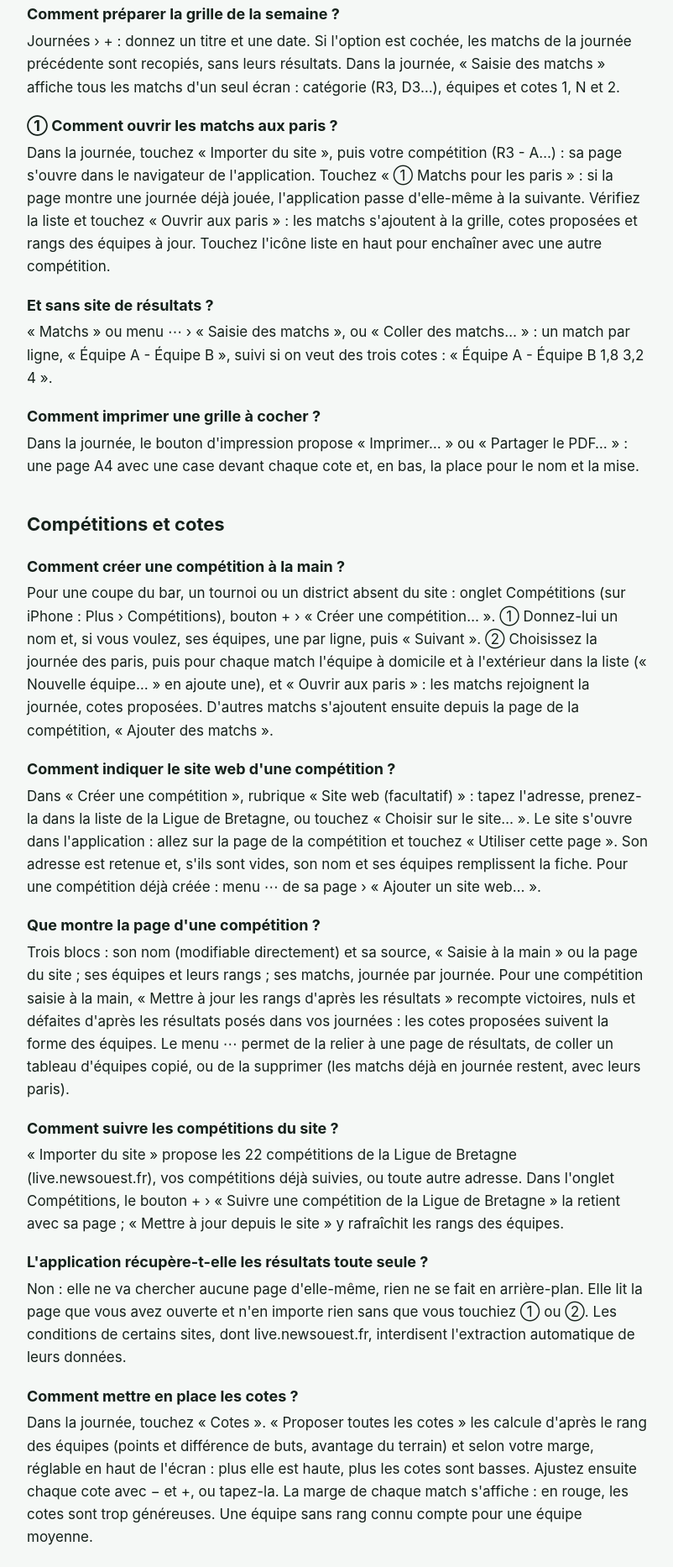
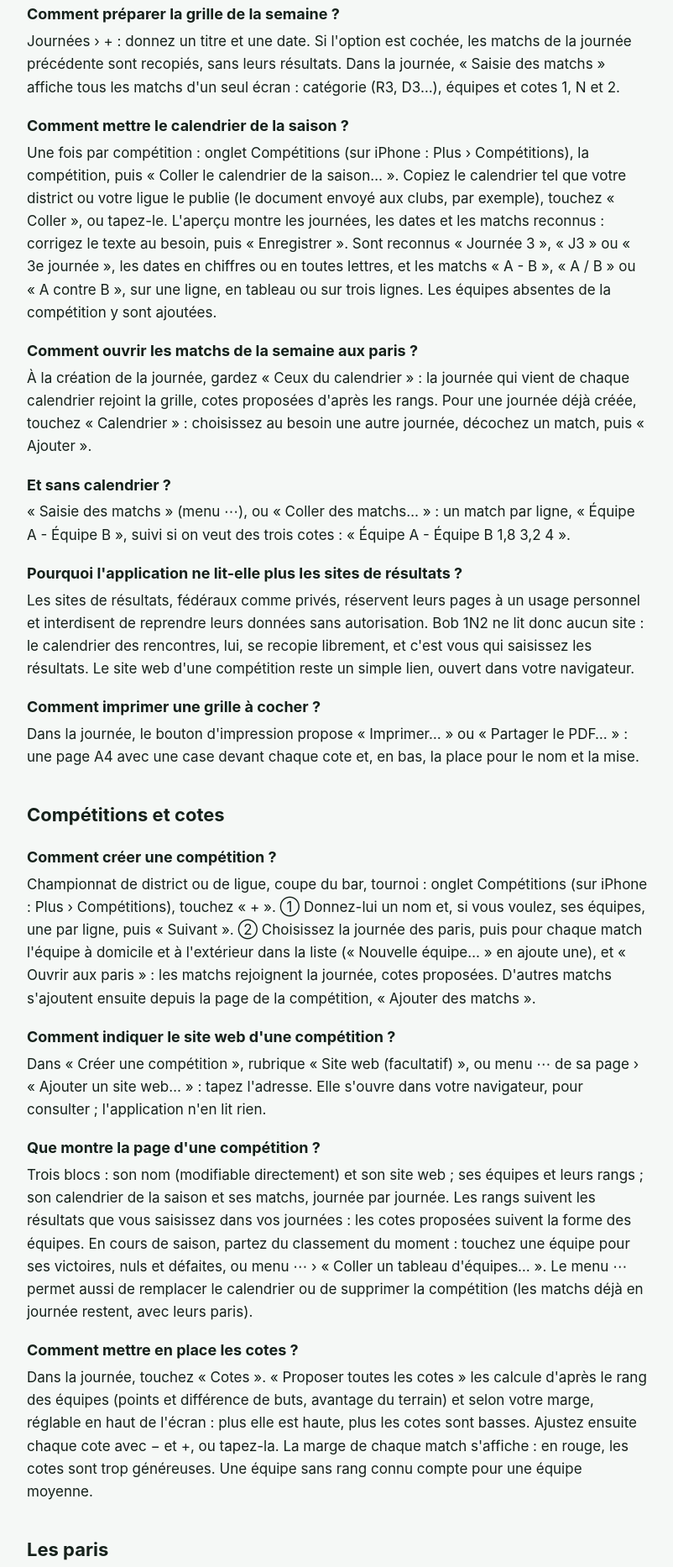
Before and after one commit to boboul-cloud/bob1n2, a plain HTML site: page assistance.html in a window 1280 px wide. Shown: the part 571-2437 px from the top of the page at 84% size, without its empty margins (238-1040 px from the left). Drawn offline with Linux system fonts and the light colour scheme.

Commit message:
Plus de navigateur intégré : le calendrier de la saison à la place
NEWSOUEST a refusé toute utilisation de live.newsouest.fr, même l'affichage
dans l'app. Bob 1N2 ne lit plus aucun site : les matchs viennent du
calendrier de la saison collé une fois, pour toutes les ligues et tous les
districts. Présentation, aide, confidentialité et conditions mises à jour.

Co-Authored-By: Claude Opus 5.5 <noreply@anthropic.com>

```diff
--- a/assistance.html
+++ b/assistance.html
@@ -41,16 +41,29 @@
   précédente sont recopiés, sans leurs résultats. Dans la journée, « Saisie des matchs » affiche tous
   les matchs d'un seul écran : catégorie (R3, D3…), équipes et cotes 1, N et 2.</p>
 
-  <h3>① Comment ouvrir les matchs aux paris ?</h3>
-  <p>Dans la journée, touchez « Importer du site », puis votre compétition (R3 - A…) : sa page s'ouvre
-  dans le navigateur de l'application. Touchez « ① Matchs pour les paris » : si la page montre une
-  journée déjà jouée, l'application passe d'elle-même à la suivante. Vérifiez la liste et touchez
-  « Ouvrir aux paris » : les matchs s'ajoutent à la grille, cotes proposées et rangs des équipes à jour.
-  Touchez l'icône liste en haut pour enchaîner avec une autre compétition.</p>
+  <h3>Comment mettre le calendrier de la saison ?</h3>
+  <p>Une fois par compétition : onglet Compétitions (sur iPhone : Plus › Compétitions), la compétition,
+  puis « Coller le calendrier de la saison… ». Copiez le calendrier tel que votre district ou votre
+  ligue le publie (le document envoyé aux clubs, par exemple), touchez « Coller », ou tapez-le.
+  L'aperçu montre les journées, les dates et les matchs reconnus : corrigez le texte au besoin, puis
+  « Enregistrer ». Sont reconnus « Journée 3 », « J3 » ou « 3e journée », les dates en chiffres ou en
+  toutes lettres, et les matchs « A - B », « A / B » ou « A contre B », sur une ligne, en tableau ou sur
+  trois lignes. Les équipes absentes de la compétition y sont ajoutées.</p>
 
-  <h3>Et sans site de résultats ?</h3>
-  <p>« Matchs » ou menu ⋯ › « Saisie des matchs », ou « Coller des matchs… » : un match par ligne,
+  <h3>Comment ouvrir les matchs de la semaine aux paris ?</h3>
+  <p>À la création de la journée, gardez « Ceux du calendrier » : la journée qui vient de chaque
+  calendrier rejoint la grille, cotes proposées d'après les rangs. Pour une journée déjà créée, touchez
+  « Calendrier » : choisissez au besoin une autre journée, décochez un match, puis « Ajouter ».</p>
+
+  <h3>Et sans calendrier ?</h3>
+  <p>« Saisie des matchs » (menu ⋯), ou « Coller des matchs… » : un match par ligne,
   « Équipe A - Équipe B », suivi si on veut des trois cotes : « Équipe A - Équipe B 1,8 3,2 4 ».</p>
+
+  <h3>Pourquoi l'application ne lit-elle plus les sites de résultats ?</h3>
+  <p>Les sites de résultats, fédéraux comme privés, réservent leurs pages à un usage personnel et
+  interdisent de reprendre leurs données sans autorisation. Bob 1N2 ne lit donc aucun site : le
+  calendrier des rencontres, lui, se recopie librement, et c'est vous qui saisissez les résultats. Le
+  site web d'une compétition reste un simple lien, ouvert dans votre navigateur.</p>
 
   <h3>Comment imprimer une grille à cocher ?</h3>
   <p>Dans la journée, le bouton d'impression propose « Imprimer… » ou « Partager le PDF… » : une page A4
@@ -58,39 +71,26 @@
 
   <h2>Compétitions et cotes</h2>
 
-  <h3>Comment créer une compétition à la main ?</h3>
-  <p>Pour une coupe du bar, un tournoi ou un district absent du site : onglet Compétitions (sur iPhone :
-  Plus › Compétitions), bouton + › « Créer une compétition… ». ① Donnez-lui un nom et, si vous voulez,
+  <h3>Comment créer une compétition ?</h3>
+  <p>Championnat de district ou de ligue, coupe du bar, tournoi : onglet Compétitions (sur iPhone :
+  Plus › Compétitions), touchez « + ». ① Donnez-lui un nom et, si vous voulez,
   ses équipes, une par ligne, puis « Suivant ». ② Choisissez la journée des paris, puis pour chaque match
   l'équipe à domicile et à l'extérieur dans la liste (« Nouvelle équipe… » en ajoute une), et « Ouvrir aux
   paris » : les matchs rejoignent la journée, cotes proposées. D'autres matchs s'ajoutent ensuite depuis
   la page de la compétition, « Ajouter des matchs ».</p>
 
   <h3>Comment indiquer le site web d'une compétition ?</h3>
-  <p>Dans « Créer une compétition », rubrique « Site web (facultatif) » : tapez l'adresse, prenez-la
-  dans la liste de la Ligue de Bretagne, ou touchez « Choisir sur le site… ». Le site s'ouvre dans
-  l'application : allez sur la page de la compétition et touchez « Utiliser cette page ». Son adresse
-  est retenue et, s'ils sont vides, son nom et ses équipes remplissent la fiche. Pour une compétition
-  déjà créée : menu ⋯ de sa page › « Ajouter un site web… ».</p>
+  <p>Dans « Créer une compétition », rubrique « Site web (facultatif) », ou menu ⋯ de sa page ›
+  « Ajouter un site web… » : tapez l'adresse. Elle s'ouvre dans votre navigateur, pour consulter ;
+  l'application n'en lit rien.</p>
 
   <h3>Que montre la page d'une compétition ?</h3>
-  <p>Trois blocs : son nom (modifiable directement) et sa source, « Saisie à la main » ou la page du
-  site ; ses équipes et leurs rangs ; ses matchs, journée par journée. Pour une compétition saisie à la
-  main, « Mettre à jour les rangs d'après les résultats » recompte victoires, nuls et défaites d'après
-  les résultats posés dans vos journées : les cotes proposées suivent la forme des équipes. Le menu ⋯
-  permet de la relier à une page de résultats, de coller un tableau d'équipes copié, ou de la supprimer
-  (les matchs déjà en journée restent, avec leurs paris).</p>
-
-  <h3>Comment suivre les compétitions du site ?</h3>
-  <p>« Importer du site » propose les 22 compétitions de la Ligue de Bretagne (live.newsouest.fr), vos
-  compétitions déjà suivies, ou toute autre adresse. Dans l'onglet Compétitions, le bouton + › « Suivre
-  une compétition de la Ligue de Bretagne » la retient avec sa page ; « Mettre à jour depuis le site »
-  y rafraîchit les rangs des équipes.</p>
-
-  <h3>L'application récupère-t-elle les résultats toute seule ?</h3>
-  <p>Non : elle ne va chercher aucune page d'elle-même, rien ne se fait en arrière-plan. Elle lit la
-  page que vous avez ouverte et n'en importe rien sans que vous touchiez ① ou ②. Les conditions de certains sites,
-  dont live.newsouest.fr, interdisent l'extraction automatique de leurs données.</p>
+  <p>Trois blocs : son nom (modifiable directement) et son site web ; ses équipes et leurs rangs ; son
+  calendrier de la saison et ses matchs, journée par journée. Les rangs suivent les résultats que vous
+  saisissez dans vos journées : les cotes proposées suivent la forme des équipes. En cours de saison,
+  partez du classement du moment : touchez une équipe pour ses victoires, nuls et défaites, ou menu ⋯ ›
+  « Coller un tableau d'équipes… ». Le menu ⋯ permet aussi de remplacer le calendrier ou de supprimer la
+  compétition (les matchs déjà en journée restent, avec leurs paris).</p>
 
   <h3>Comment mettre en place les cotes ?</h3>
   <p>Dans la journée, touchez « Cotes ». « Proposer toutes les cotes » les calcule d'après le rang des
@@ -170,12 +170,11 @@
   Un second appui l'efface. Le menu ⋯ d'un match permet de le déclarer annulé : il compte alors pour une
   cote de 1 dans les paris qui le contiennent.</p>
 
-  <h3>② Comment poser tous les résultats d'un coup ?</h3>
-  <p>Dans la journée, onglet Résultats, « Importer les résultats du site », puis votre compétition, et
-  « ② Résultats » : si la page montre une journée à venir, l'application revient d'elle-même à la
-  journée jouée. Chaque score est rattaché au match qui a les mêmes équipes, même écrites un peu
+  <h3>Comment poser tous les résultats d'un coup ?</h3>
+  <p>Dans la journée, menu ⋯ › « Coller les résultats… » : une ligne par match, « Équipe A 2 - 1
+  Équipe B ». Chaque score est rattaché au match qui a les mêmes équipes, même écrites un peu
   différemment (« PLOUVIEN » et « AS PLOUVIEN »). Un résultat déjà saisi n'est jamais écrasé : l'aperçu
-  le signale. Touchez « Poser les résultats », puis « Encaisser ».</p>
+  le signale. Touchez « Poser les résultats », puis « Encaisser ». Les rangs des équipes suivent.</p>
 
   <h3>Comment verser les gains ?</h3>
   <p>Dès qu'un pari est joué jusqu'au bout — ou perdu, ce qui peut se savoir avant la fin — il devient
```
Also changed, not shown: conditions.html (+8 -9 lines), confidentialite.html (+7 -14 lines), index.html (+11 -11 lines).
